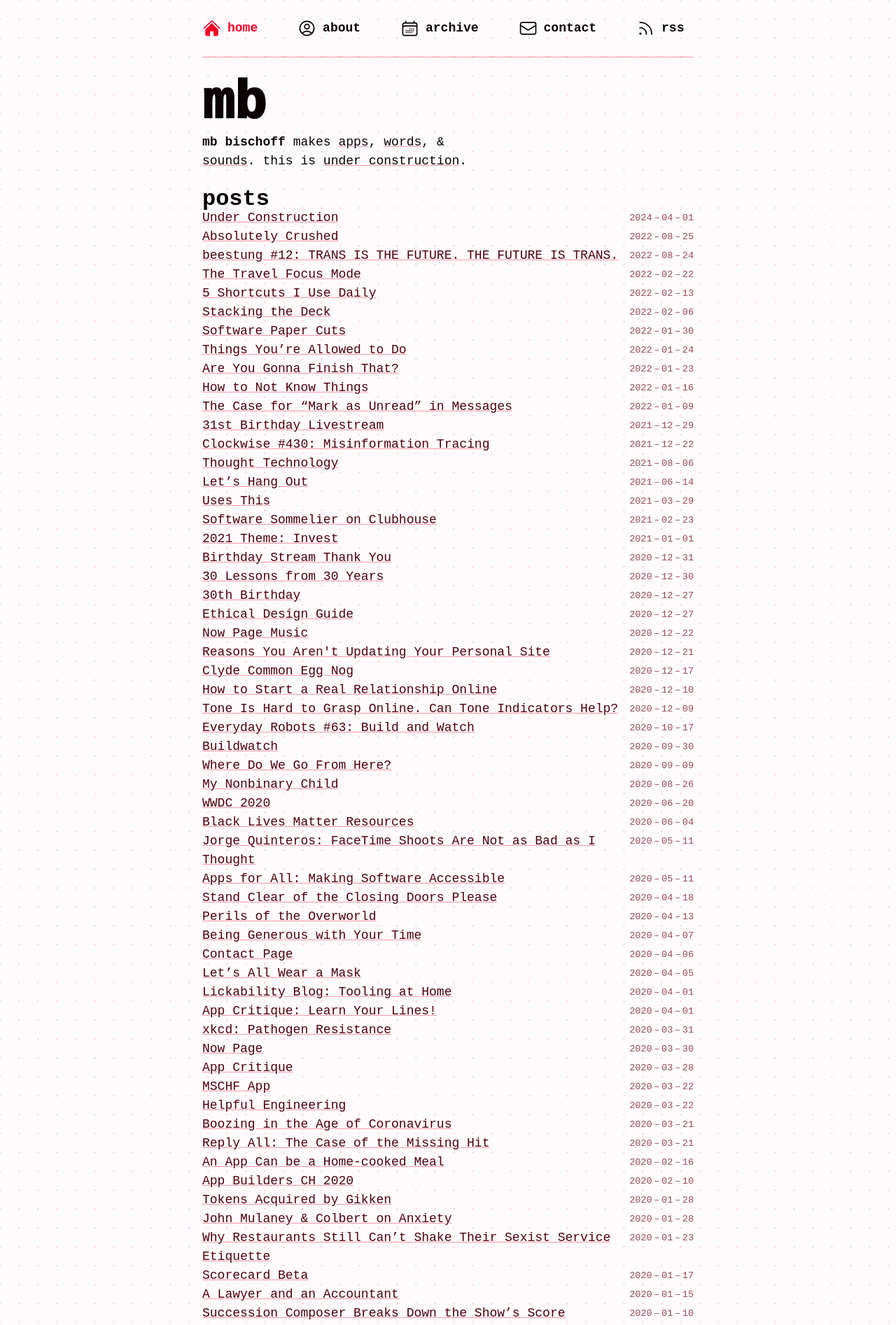
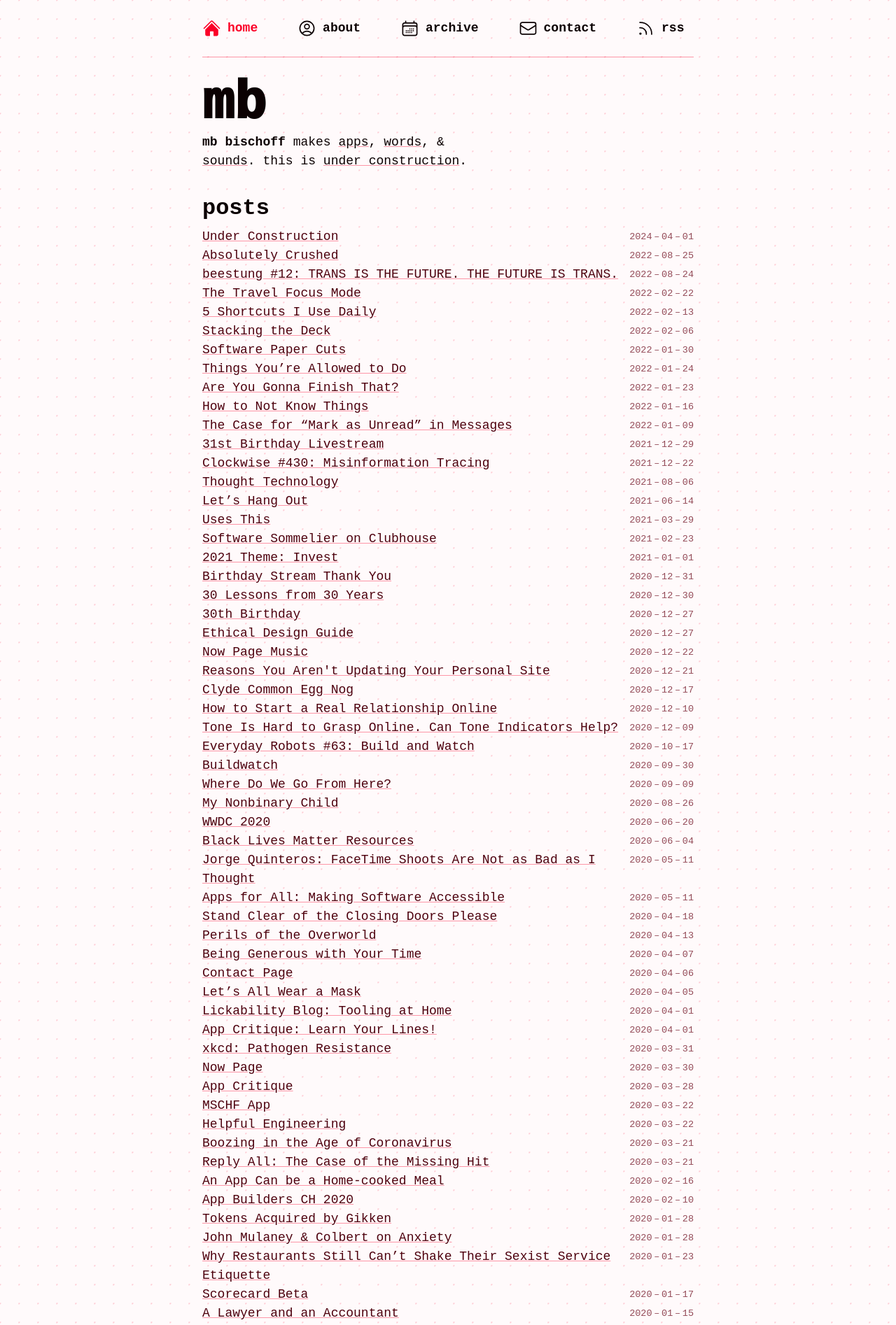
Before and after one commit to mbbischoff/website, a Jekyll site: the page built from index.html, in a window 1280 px wide. Shown: the top 1894 px of the page at 70% size. Built offline with Jekyll 4.4.1, drawn with Linux system fonts in a browser that asks for light colours; some web fonts are replaced; the list of posts is cut into pages by our own code; comment, search, counter and statistics services are not loaded; a style sheet for code colours, icons or effects is not loaded.

Commit message:
taller h1’s in main

```diff
--- a/_sass/base/_body.scss
+++ b/_sass/base/_body.scss
@@ -24,7 +24,7 @@ body:has(input[id="toggle-grid"]:checked) {
 main {
 	h1 {
 		font-size: var(--s2);
-		line-height: 1lh;
+		line-height: 2lh;
 		margin-block: 1rlh;
 
 		&.title {
```
